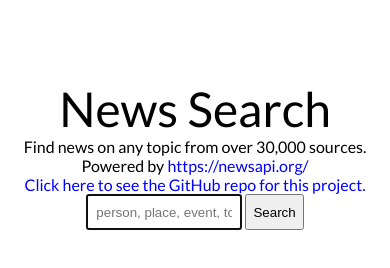
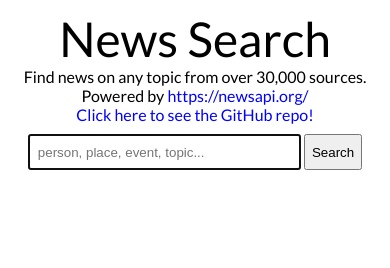
Before and after one commit to mswanson-me/local-news, a plain HTML site: page index.html in a window 390 px wide. Drawn offline with nearby package versions, Linux system fonts and the light colour scheme.

Commit message:
adjusted length of default text, added responsive css

```diff
--- a/index.html
+++ b/index.html
@@ -17,7 +17,7 @@
         <form class="search-form">
             <legend>News Search</legend>
             <p>Find news on any topic from over 30,000 sources. Powered by <a href="https://newsapi.org/" target="_blank">https://newsapi.org/</a><br>
-            <a href="https://github.com/mswanson-me/news-aggregator" target="_blank">Click here to see the GitHub repo for this project.</a><br></p>
+            <a href="https://github.com/mswanson-me/news-aggregator" target="_blank">Click here to see the GitHub repo!</a><br></p>
             <input autofocus class="search-field" type="text" placeholder="person, place, event, topic...">
             <button type="submit">Search</button>
         </form>
--- a/main.css
+++ b/main.css
@@ -9,7 +9,7 @@ body {
 
 header {
     position: absolute;
-    top: 80px;
+    top: 10px;
     left: 0;
     display: block;
     width: 100%;
@@ -22,9 +22,9 @@ legend {
 }
 
 input {
-    width: 40%;
+    width: 70%;
     height: 36px;
-    margin: auto;
+    margin: 10px auto;
     padding: 8px;
 }
 
@@ -49,6 +49,9 @@ a {
 
 p {
     display: inline;
+    margin-top: 5px;
+    margin-bottom: 5px;
+    line-height: 1.1em;
 }
 
 img {
@@ -71,3 +74,13 @@ article:hover, article:focus {
 form p a {
     color: blue;
 }
+
+@media only screen and (min-width: 640px) {
+    header {
+        top: 80px;
+    }
+
+    input {
+        width: 40%;
+    }
+}
```
